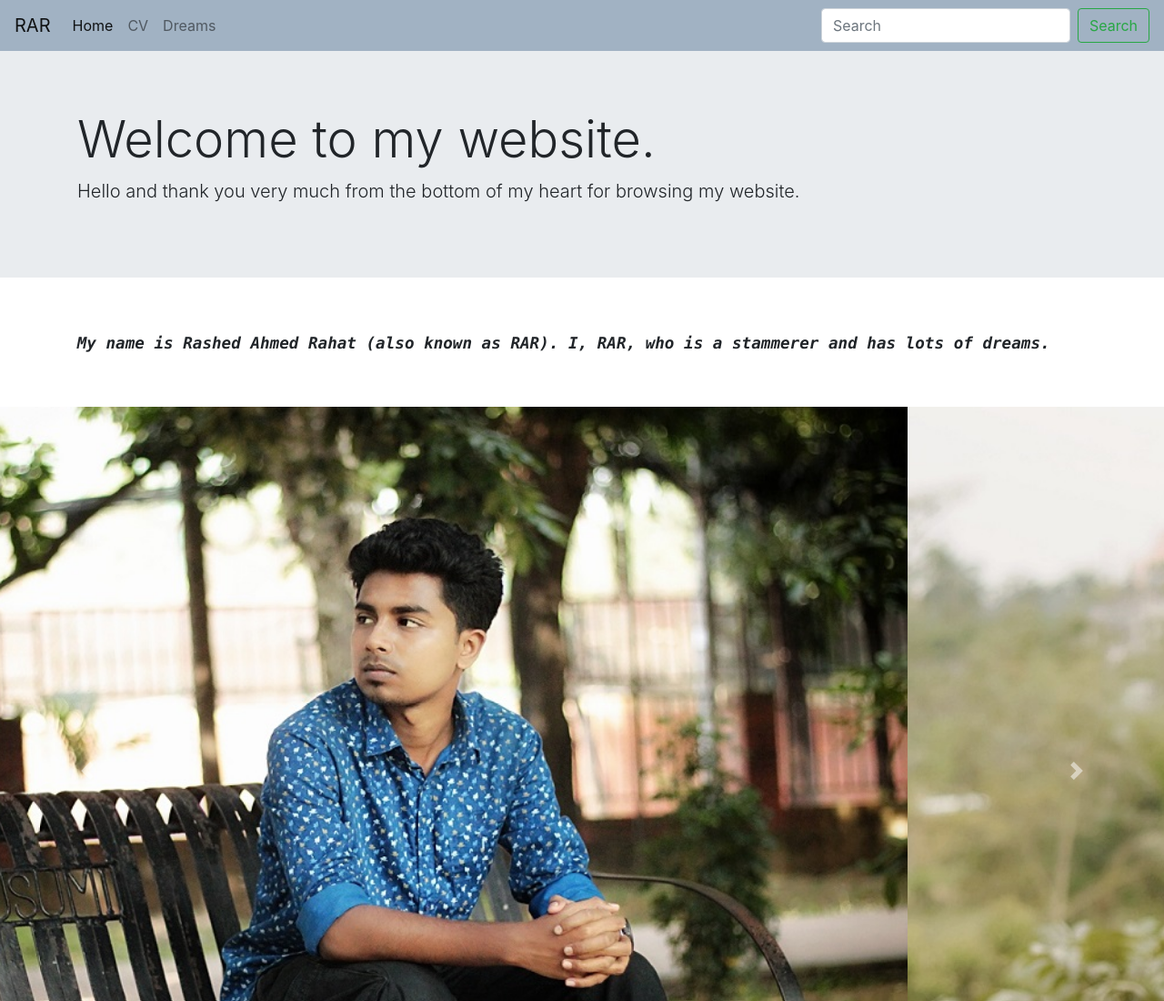
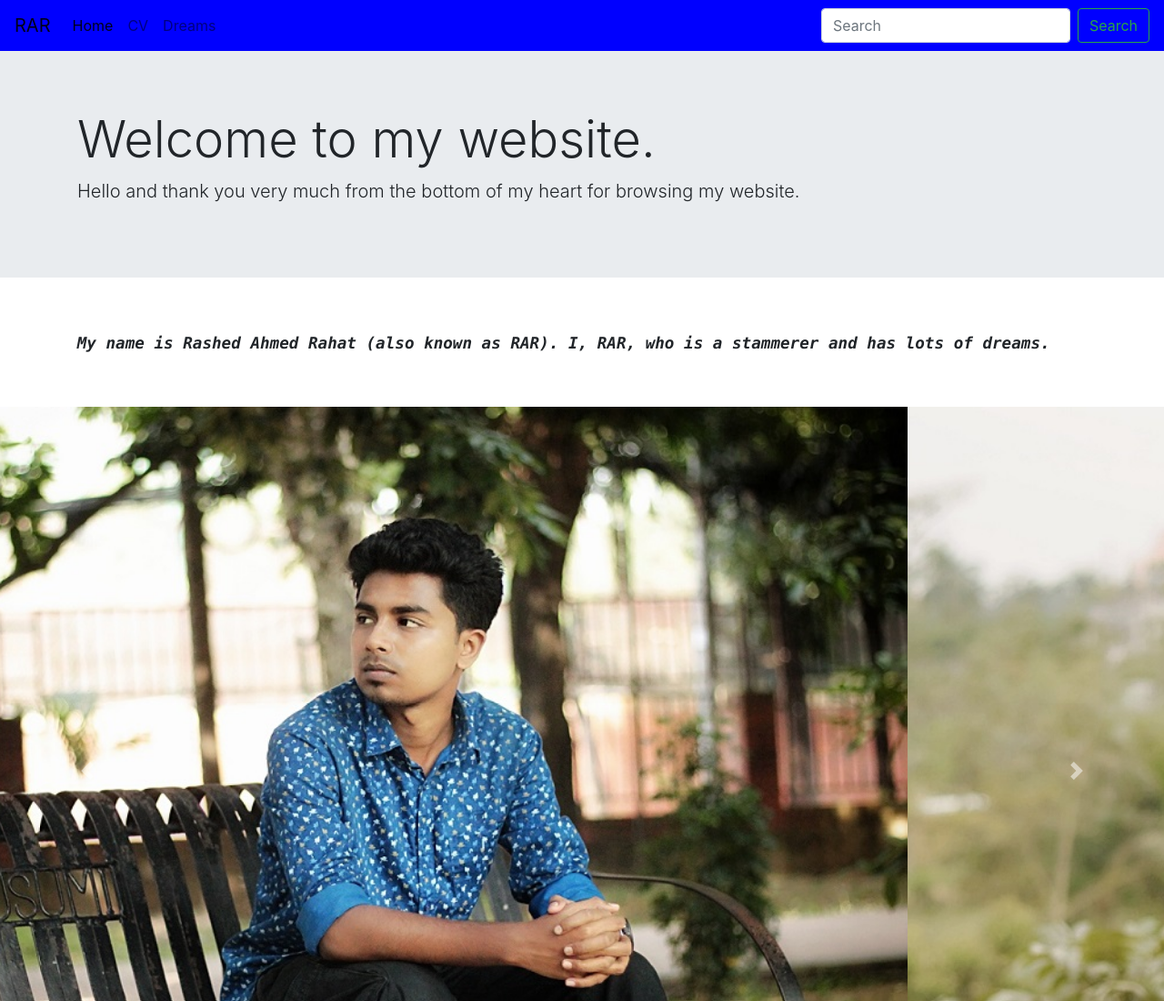
Before and after one commit to RashedAhmedRahat/imRAR, a plain HTML site: page index.html in a window 1280 px wide. Shown: the top 1100 px of the page at 91% size. Drawn offline with nearby package versions, Linux system fonts and the light colour scheme.

Commit message:
Update index.html

```diff
--- a/index.html
+++ b/index.html
@@ -11,7 +11,7 @@
     <title>Profile of RAR</title>
   </head>
   <body>
- <nav class="navbar navbar-expand-lg navbar navbar-light sticky-top" style="background-color: #a1b2c3;">
+ <nav class="navbar navbar-expand-lg navbar navbar-light sticky-top" style="background-color: blue;">
   <a class="navbar-brand" href="index.html">RAR</a>
   <button class="navbar-toggler" type="button" data-toggle="collapse" data-target="#navbarTogglerDemo02" aria-controls="navbarTogglerDemo02" aria-expanded="false" aria-label="Toggle navigation">
     <span class="navbar-toggler-icon"></span>
```
